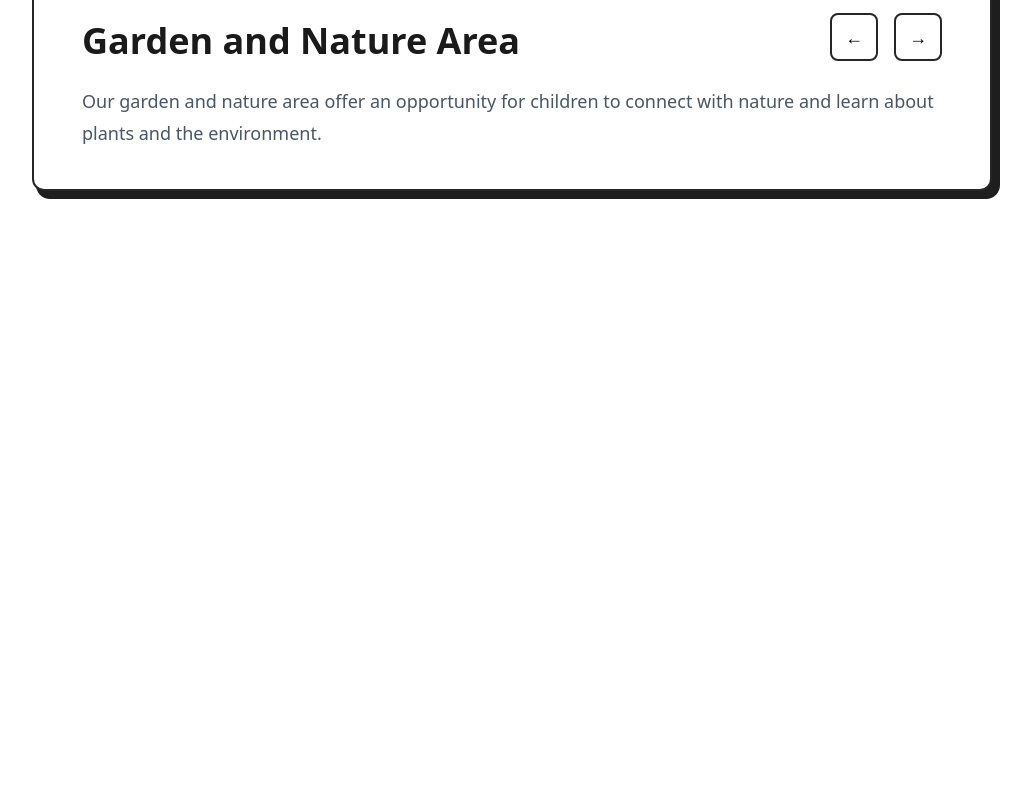
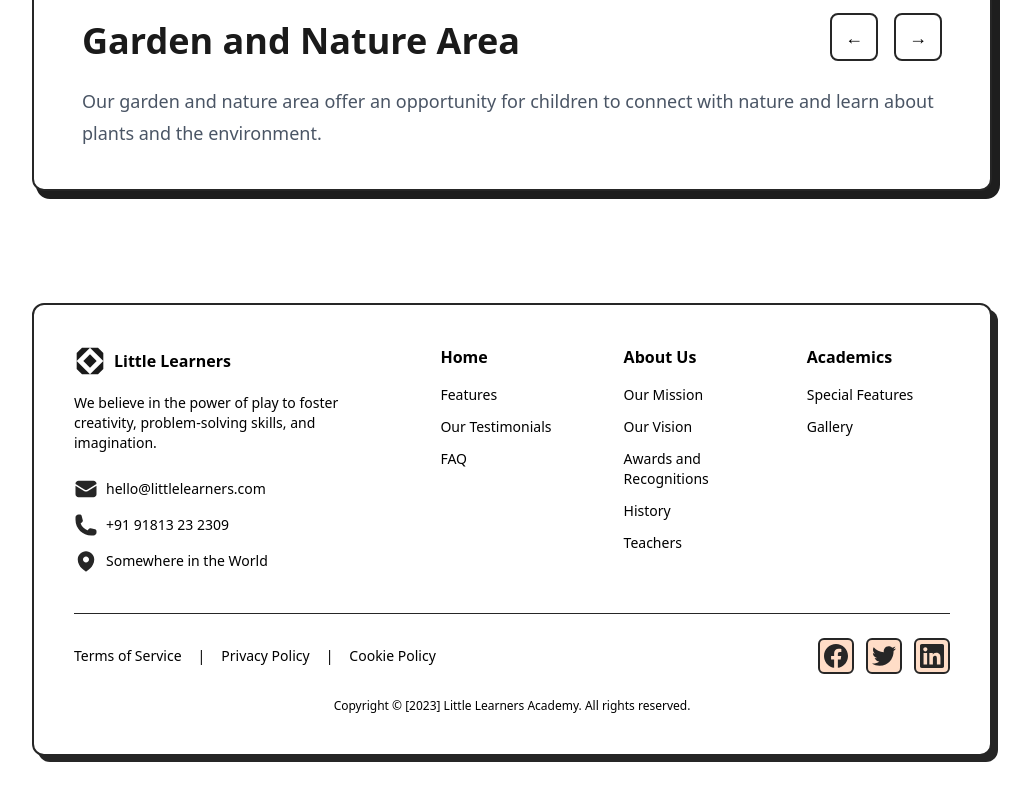
Before and after one commit to Islam30780/School-Education-Website, a website: page Academics Page.html in a window 1280 px wide. Shown: the part 5946-6750 px from the top of the page, without its empty margins (128-1159 px from the left). Before the commit the page ends 6201 px from the top, so only its background shows below. Drawn offline with Linux system fonts and the light colour scheme; files whose address does not match are found by name.

Commit message:
Footer:)

```diff
--- a/Academics Page.html
+++ b/Academics Page.html
@@ -646,6 +646,111 @@
         </article>
       </div>
     </section>
+         <footer class="container mx-auto xl:px-40 py-12">
+          <div
+            class="bg-white border-2 border-[#262626] rounded-xl p-10 shadow-[6px_6px_0_0_#262626]"
+          >
+
+            <div class="grid grid-cols-1 md:grid-cols-2 lg:grid-cols-5 gap-10">
+
+              <div class="lg:col-span-2">
+                <div class="flex items-center gap-2 mb-4">
+                  <img
+                    src="/src/assets/icons//logo 2.svg"
+                    alt=""
+                    class="w-8 h-8"
+                  />
+                  <h2 class="font-raleway font-bold">Little Learners</h2>
+                </div>
+
+                <p class="font-outfit text-sm max-w-sm mb-6">
+                  We believe in the power of play to foster creativity,
+                  problem-solving skills, and imagination.
+                </p>
+
+                <div class="space-y-3 text-sm font-outfit">
+                  <div class="flex items-center gap-2">
+                    <img src="/src/assets/icons/email.svg" alt="" />
+                    <p>hello@littlelearners.com</p>
+                  </div>
+
+                  <div class="flex items-center gap-2">
+                    <img src="/src/assets/icons/phone.svg" alt="" />
+                    <p>+91 91813 23 2309</p>
+                  </div>
+
+                  <div class="flex items-center gap-2">
+                    <img src="/src/assets/icons/location.svg" alt="" />
+                    <p>Somewhere in the World</p>
+                  </div>
+                </div>
+              </div>
+
+
+              <div>
+                <h3 class="font-raleway font-bold mb-4">Home</h3>
+                <ul class="space-y-3 text-sm font-outfit">
+                  <li>Features</li>
+                  <li>Our Testimonials</li>
+                  <li>FAQ</li>
+                </ul>
+              </div>
+
+
+              <div>
+                <h3 class="font-raleway font-bold mb-4 ]">About Us</h3>
+                <ul class="space-y-3 text-sm font-outfit">
+                  <li>Our Mission</li>
+                  <li>Our Vision</li>
+                  <li>Awards and Recognitions</li>
+                  <li>History</li>
+                  <li>Teachers</li>
+                </ul>
+              </div>
+
+
+              <div>
+                <h3 class="font-raleway font-bold mb-4">Academics</h3>
+                <ul class="space-y-3 text-sm font-outfit">
+                  <li>Special Features</li>
+                  <li>Gallery</li>
+                </ul>
+              </div>
+            </div>
+
+            <!-- Bottom -->
+            <div
+              class="border-t border-[#262626] mt-10 pt-6 flex flex-col md:flex-row justify-between items-center gap-4"
+            >
+              <div class="flex gap-4 text-sm font-outfit">
+                <span>Terms of Service</span>
+                <span>|</span>
+                <span>Privacy Policy</span>
+                <span>|</span>
+                <span>Cookie Policy</span>
+              </div>
+
+              <div class="flex gap-3">
+                <span
+                  class="w-9 h-9 bg-[#ffddc7] border-2 border-[#262626] rounded-md flex items-center justify-center"
+                  ><img src="/src/assets/icons/facebook.svg" alt=""
+                /></span>
+                <span
+                  class="w-9 h-9 bg-[#ffddc7] border-2 border-[#262626] rounded-md flex items-center justify-center"
+                  ><img src="/src/assets/icons/twitter.svg" alt=""
+                /></span>
+                <span
+                  class="w-9 h-9 bg-[#ffddc7] border-2 border-[#262626] rounded-md flex items-center justify-center"
+                  ><img src="/src/assets/icons/linkedin.svg" alt=""
+                /></span>
+              </div>
+            </div>
+
+            <p class="text-center text-xs font-outfit mt-6">
+              Copyright © [2023] Little Learners Academy. All rights reserved.
+            </p>
+          </div>
+        </footer>
 
 
 
```
